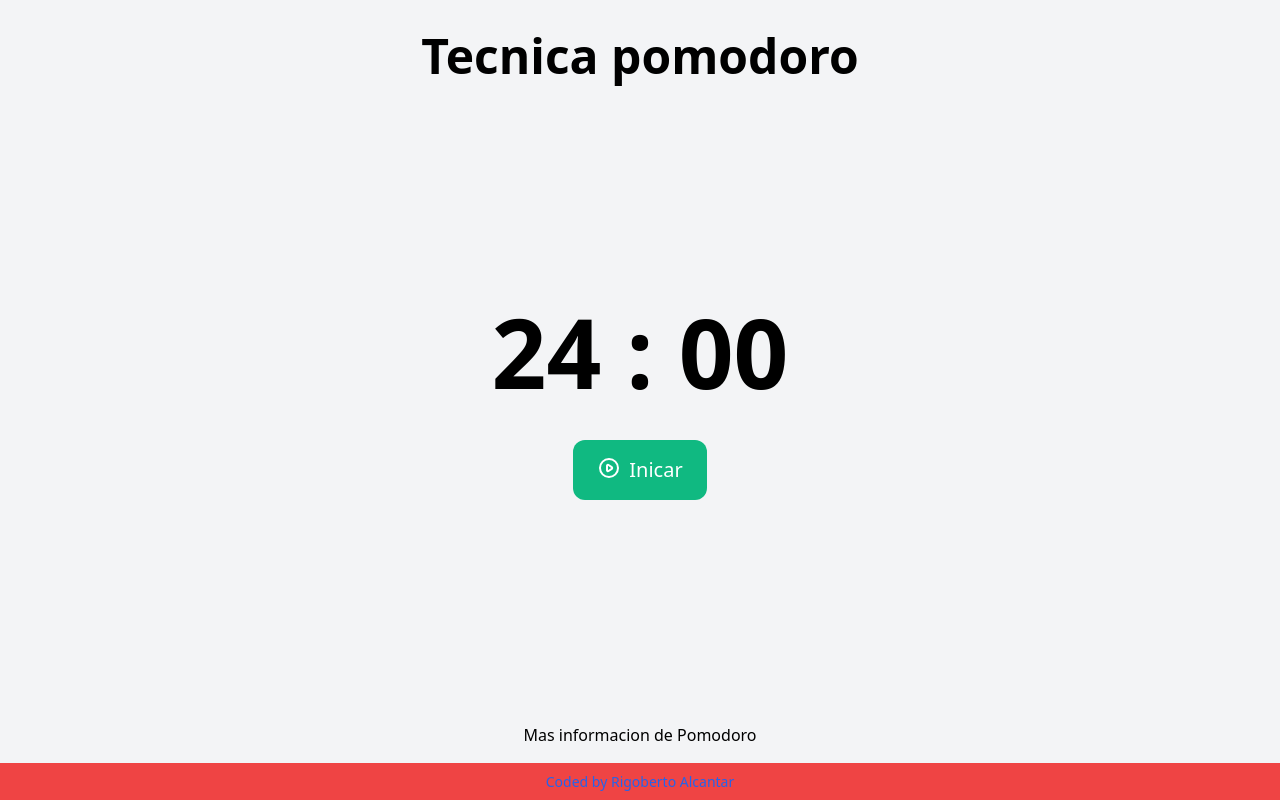
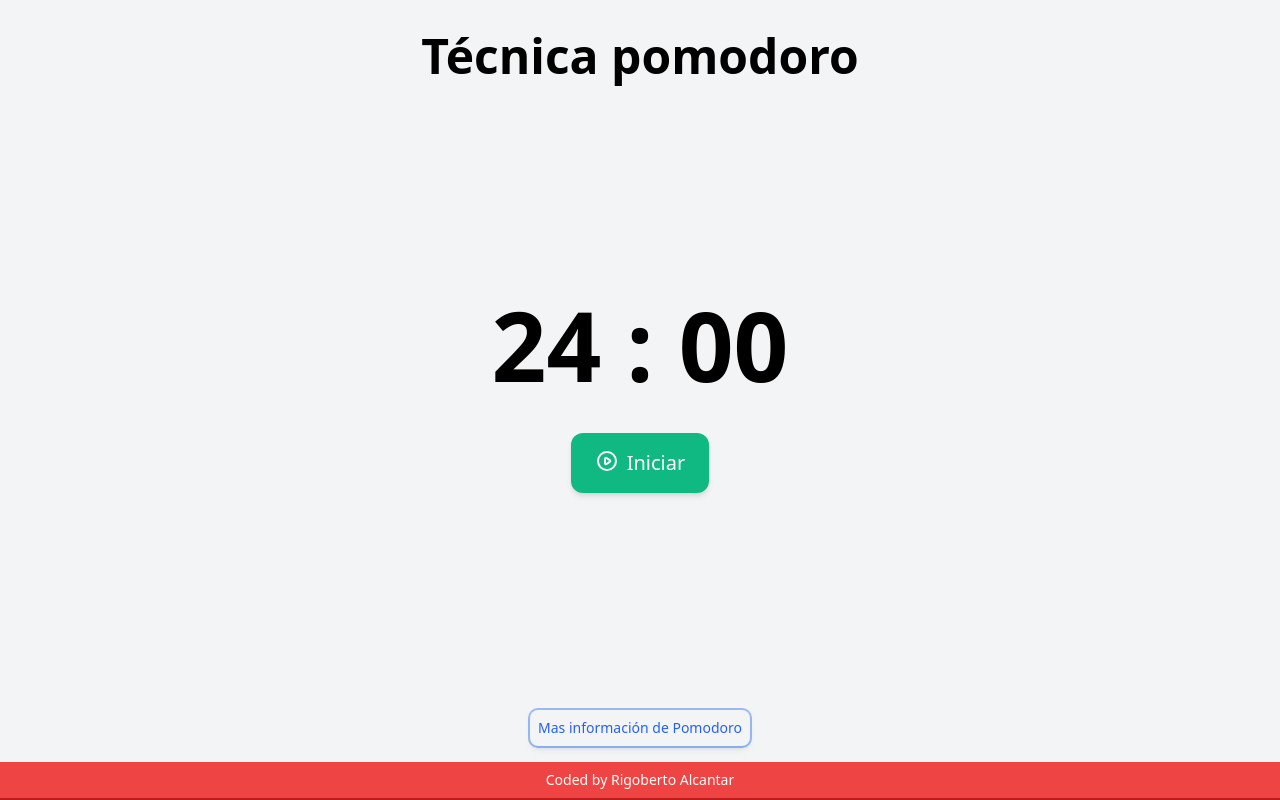
Before and after one commit to rigobertoalag/pomodoro-portfolio, a React (Create React App) app: page / in a window 1280 px wide. Built offline with nearby package versions, Linux system fonts and the light colour scheme.

Commit message:
Change name app and correct typos

```diff
--- a/src/components/Modal.jsx
+++ b/src/components/Modal.jsx
@@ -48,9 +48,9 @@ export default function Example() {
             <div className="inline-block align-bottom bg-white rounded-lg text-left overflow-hidden shadow-xl transform transition-all sm:my-8 sm:align-middle sm:max-w-lg sm:w-full">
               <div className="bg-white px-4 pt-5 pb-4 sm:p-6 sm:pb-4">
                 <div className="sm:flex sm:items-start">
-                  <div className="mx-auto flex-shrink-0 flex items-center justify-center h-12 w-12 rounded-full bg-red-100 sm:mx-0 sm:h-10 sm:w-10">
+                  <div className="mx-auto flex-shrink-0 flex items-center justify-center h-12 w-12 rounded-full bg-red-50 sm:mx-0 sm:h-10 sm:w-10 ring-2 ring-yellow-500">
                     <ExclamationIcon
-                      className="h-6 w-6 text-yellow-400"
+                      className="h-6 w-6 text-yellow-500"
                       aria-hidden="true"
                     />
                   </div>
--- a/src/components/Root.jsx
+++ b/src/components/Root.jsx
@@ -1,20 +1,27 @@
-import {useState} from 'react'
-import Timer from './Timer.jsx'
-import Modal from './Modal.jsx'
+import { useState } from "react";
+import Timer from "./Timer.jsx";
+import Modal from "./Modal.jsx";
 
-export default function Root(){
-    const [open, setOpen] = useState(false)
-    return(
-        <div className="mt-8 sm:w-full md:w-full lg:full flex flex-col items-center">
-            <p className="font-bold text-3xl md:text-5xl ">Tecnica pomodoro</p>
-            <Timer />
-            <button className="mb-4" onClick={()=>setOpen(true)}>Mas informacion de Pomodoro</button>
-            {
-                open ? <Modal /> : null
-            }
-            <div className="bg-red-500 w-full h-11 flex flex-row justify-center items-center">
-                <p className="text-blue-600 font-light text-sm">Coded by Rigoberto Alcantar</p>
-            </div>
+export default function Root() {
+  const [open, setOpen] = useState(false);
+  return (
+    <div className="mt-8 sm:w-full md:w-full lg:full flex flex-col items-center">
+      <p className="font-bold text-3xl md:text-5xl ">Técnica pomodoro</p>
+      <Timer />
+      <button
+        className="mb-4 text-blue-600 ring-2 p-2 text-sm rounded-lg shadow-md"
+        onClick={() => setOpen(true)}
+      >
+        Mas información de Pomodoro
+      </button>
+      {open ? <Modal /> : null}
+      <footer className="footer bg-white relative border-b-2 border-red-700 w-full">
+        <div className="bg-red-500 w-full flex flex-row justify-center items-center py-2">
+          <p className="text-white font-light text-sm">
+            Coded by Rigoberto Alcantar
+          </p>
         </div>
-    )
+      </footer>
+    </div>
+  );
 }
--- a/src/components/Timer.jsx
+++ b/src/components/Timer.jsx
@@ -76,18 +76,18 @@ const Timer = () => {
       </p>
       {!begin ? (
         <button
-          className="bg-green-500 py-4 px-6 mt-10 text-white text-xl rounded-xl flex flex-row"
+          className="bg-green-500 py-4 px-6 mt-10 text-white text-xl rounded-xl flex flex-row shadow-md"
           onClick={() => setBegin(true)}
         >
           <svg xmlns="http://www.w3.org/2000/svg" className="h-6 w-6 mr-2" fill="none" viewBox="0 0 24 24" stroke="currentColor">
             <path strokeLinecap="round" strokeLinejoin="round" strokeWidth={2} d="M14.752 11.168l-3.197-2.132A1 1 0 0010 9.87v4.263a1 1 0 001.555.832l3.197-2.132a1 1 0 000-1.664z" />
             <path strokeLinecap="round" strokeLinejoin="round" strokeWidth={2} d="M21 12a9 9 0 11-18 0 9 9 0 0118 0z" />
           </svg>
-          Inicar
+          Iniciar
         </button>
       ) : !resume ? (
         <button
-          className="bg-yellow-400 py-4 px-6 mt-10 text-black text-xl rounded-xl flex flex-row"
+          className="bg-yellow-400 py-4 px-6 mt-10 text-black text-xl rounded-xl flex flex-row shadow-md"
           onClick={() => pauseTime()}
         >
           <svg xmlns="http://www.w3.org/2000/svg" className="h-6 w-6 mr-2" fill="none" viewBox="0 0 24 24" stroke="currentColor">
@@ -98,7 +98,7 @@ const Timer = () => {
       ) : (
         <div className="flex flex-row ">
           <button
-            className="bg-green-300 py-5 px-4 mt-10 mr-4 text-black text-xl rounded-xl flex flex-row"
+            className="bg-green-300 py-5 px-4 mt-10 mr-4 text-black text-xl rounded-xl flex flex-row shadow-md"
             onClick={() => resumeTime()}
           >
             <svg xmlns="http://www.w3.org/2000/svg" className="h-6 w-6" fill="none" viewBox="0 0 24 24" stroke="currentColor">
@@ -108,7 +108,7 @@ const Timer = () => {
             Continuar
           </button>
           <button
-            className="bg-red-500 py-5 px-4 mt-10 text-black text-xl rounded-xl flex flex-row"
+            className="bg-red-500 py-5 px-4 mt-10 text-black text-xl rounded-xl flex flex-row shadow-md"
             onClick={() => resetTime()}
           >
             <svg xmlns="http://www.w3.org/2000/svg" className="h-6 w-6" fill="none" viewBox="0 0 24 24" stroke="currentColor">
```
Also changed, not shown: public/manifest.json.
